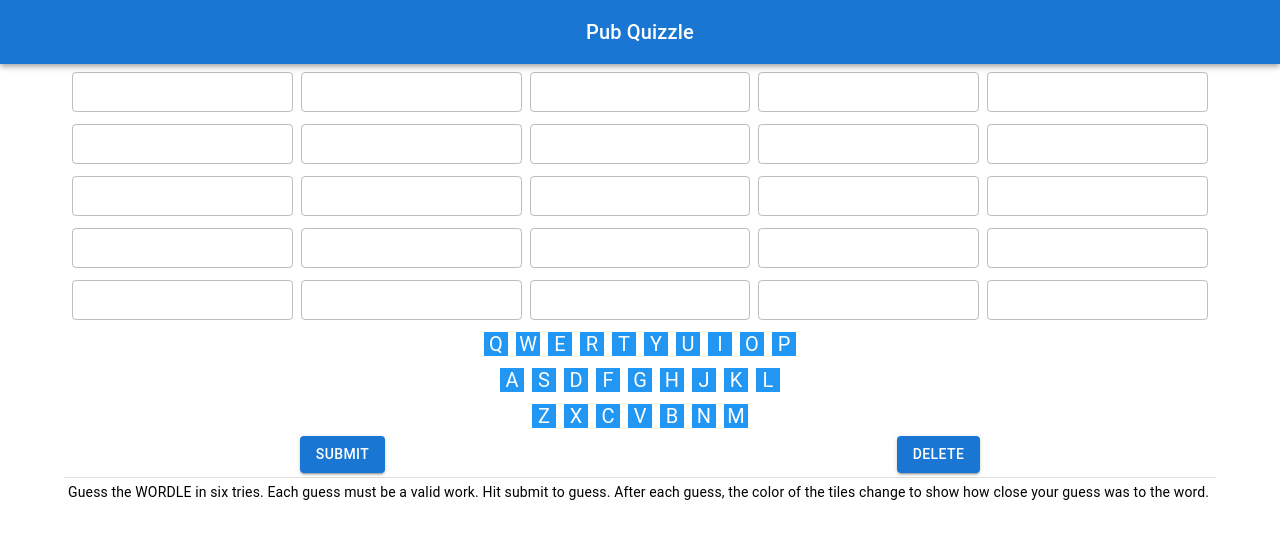
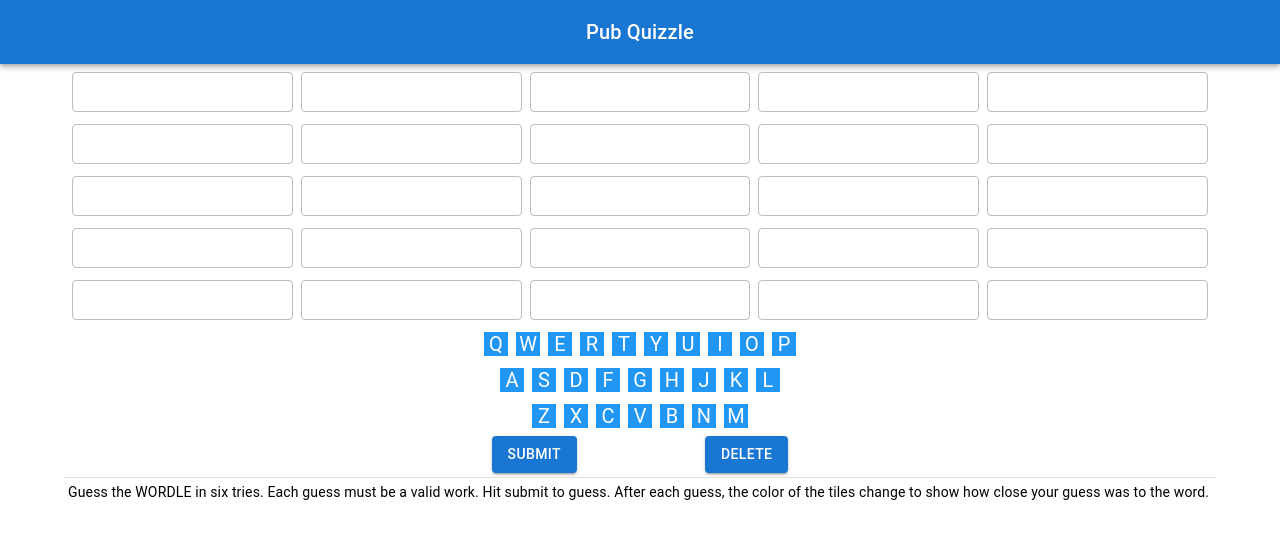
Before and after one commit to lchapmb/pub-quizle, a React (Create React App) app: page / in a window 1280 px wide. Shown: the top 538 px of the page. Built offline with nearby package versions, Linux system fonts and the light colour scheme; no server answers.

Commit message:
keeps submit delete consistently spaced on different screen sizes

```diff
--- a/src/components/Keyboard.tsx
+++ b/src/components/Keyboard.tsx
@@ -59,15 +59,19 @@ export default function Keyboard() {
         sx={{
           m: 0.5,
           display: "flex",
-          justifyContent: "space-around",
+          justifyContent: "center",
         }}
         noValidate
         autoComplete="off"
       >
-        <Button variant="contained" onClick={handleSubmit}>
+        <Button variant="contained" onClick={handleSubmit} sx={{ mr: 8 }}>
           Submit
         </Button>
-        <Button variant="contained" onClick={handleDeleteLastLetter}>
+        <Button
+          variant="contained"
+          onClick={handleDeleteLastLetter}
+          sx={{ ml: 8 }}
+        >
           Delete
         </Button>
       </Box>
```
